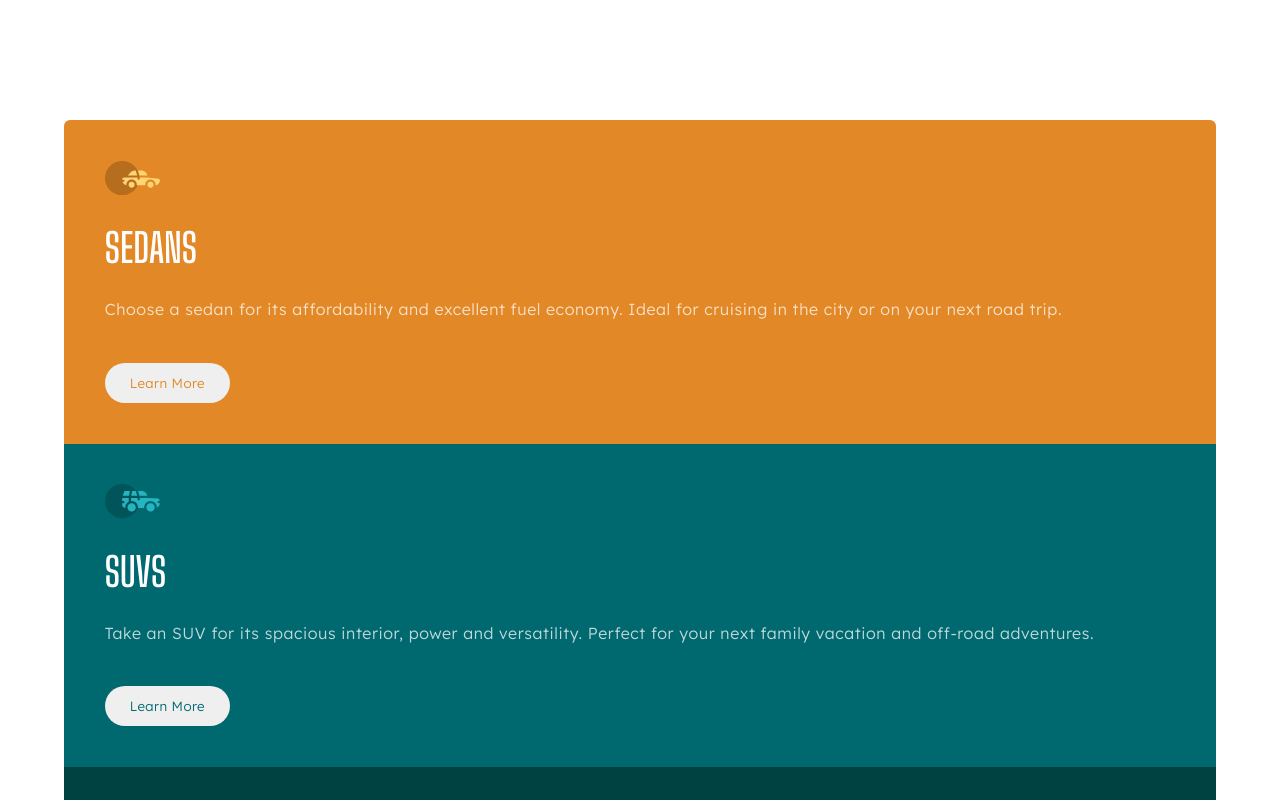
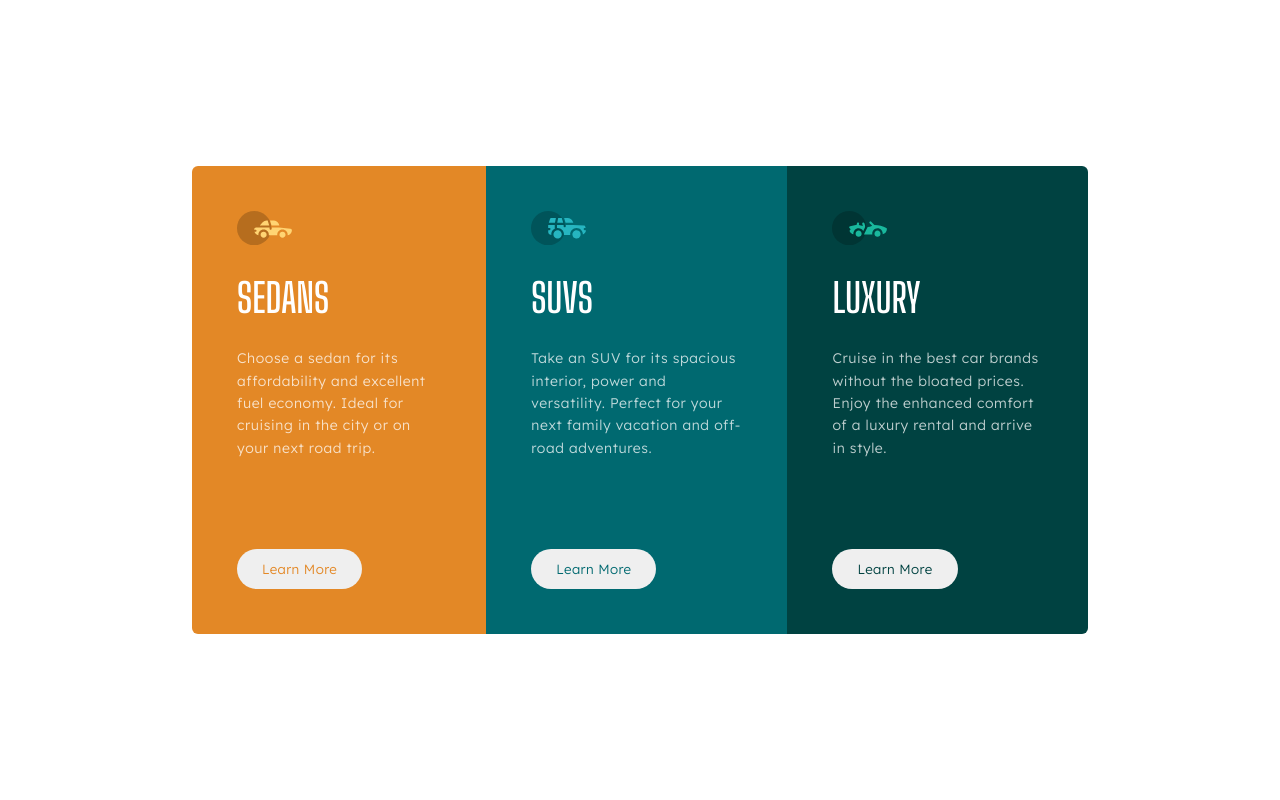
Before and after one commit to EtFX1/Frontend-mentor-3-column-preview-card-component-main, a plain HTML site: page src/index.html in a window 1280 px wide. Shown: the top 800 px of the page. Drawn offline with Linux system fonts and the light colour scheme.

Commit message:
all cards styles done for desktop version

```diff
--- a/src/index.html
+++ b/src/index.html
@@ -47,15 +47,19 @@
                         />
                     </g>
                 </svg>
+
+                <!-- Stores the card text (heading and paragraph) -->
+                <div class="card__heading-and-text-cont">
                     <!-- Car name -->
                     <h2 class="card__heading">SEDANS</h2>
 
                     <!-- Car info -->
                     <p class="card__paragraph">
                         Choose a sedan for its affordability and excellent fuel
-                    economy. Ideal for cruising in the city or on your next road
-                    trip.
+                        economy. Ideal for cruising in the city or on your next
+                        road trip.
                     </p>
+                </div>
 
                 <!-- Learn More button -->
                 <button class="card__button card__button--orange-text">
@@ -87,6 +91,8 @@
                     </g>
                 </svg>
 
+                <!-- Stores the card text (heading and paragraph) -->
+                <div class="card__heading-and-text-cont">
                     <!-- Car name -->
                     <h2 class="card__heading">SUVS</h2>
 
@@ -96,6 +102,7 @@
                         versatility. Perfect for your next family vacation and
                         off-road adventures.
                     </p>
+                </div>
 
                 <!-- Learn More button -->
                 <button class="card__button card__button--dark-cyan-text">
@@ -127,15 +134,18 @@
                     </g>
                 </svg>
 
+                <!-- Stores the card text (heading and paragraph) -->
+                <div class="card__heading-and-text-cont">
                     <!-- Car name -->
                     <h2 class="card__heading">LUXURY</h2>
 
                     <!-- Car info -->
                     <p class="card__paragraph">
-                    Cruise in the best car brands without the bloated prices.
-                    Enjoy the enhanced comfort of a luxury rental and arrive in
-                    style.
+                        Cruise in the best car brands without the bloated
+                        prices. Enjoy the enhanced comfort of a luxury rental
+                        and arrive in style.
                     </p>
+                </div>
 
                 <!-- Learn More button -->
                 <button class="card__button card__button--very-dark-cyan-text">
--- a/src/styles.css
+++ b/src/styles.css
@@ -21,7 +21,7 @@
     --font-weight-semi-bold: 615;
 }
 
-/* @!MOBILE (<=992PX) */
+/* @!MOBILE (<992PX) */
 
 body {
     background-color: var(--colour-transparent-white);
@@ -42,13 +42,18 @@ body {
 
 /* targets all cards */
 .card {
-    padding: 2.55rem;
+    padding: clamp(2.5rem, 14%, 2.8125rem);
 }
 
 /* !General styles for all cards (block, element) */
 
 .card__illustration {
     width: 3.4375rem;
+}
+
+/* div containing header and text cont */
+.card__heading-and-text-cont {
+    margin-bottom: clamp(1.25rem, 9.5%, 2.5rem);
 }
 
 .card__heading {
@@ -65,11 +70,10 @@ body {
 
 .card__paragraph {
     color: var(--colour-transparent-white);
-    letter-spacing: 0.6px;
+    letter-spacing: 0.0375rem;
     line-height: 1.6;
     font-size: clamp(0.75rem, 4vw, 1rem);
     font-weight: var(--font-weight-light);
-    margin-bottom: clamp(1.25rem, 9.5%, 2.5rem);
 }
 
 .card__paragraph,
@@ -117,3 +121,35 @@ body {
 .card__button--very-dark-cyan-text {
     color: var(--colour-very-dark-cyan);
 }
+
+/* @!MOBILE (>=992PX) */
+
+@media only screen and (min-width: 62rem) {
+    /* main element */
+    #cards-container {
+        width: clamp(54.25rem, 70%, 56.25rem);
+        flex-direction: row;
+    }
+
+    .card--orange {
+        border-radius: 0.375rem 0 0 0.375rem;
+    }
+
+    .card--very-dark-cyan {
+        border-radius: 0 0.375rem 0.375rem 0;
+    }
+
+    .card__paragraph {
+        font-size: 0.875rem;
+    }
+
+    .card__illustration,
+    .card__heading {
+        margin-bottom: 1.5625rem;
+    }
+
+    /* div containing header and text cont */
+    .card__heading-and-text-cont {
+        margin-bottom: 5.625rem;
+    }
+}
```
Lines whose indentation alone changed are shown as unchanged.
